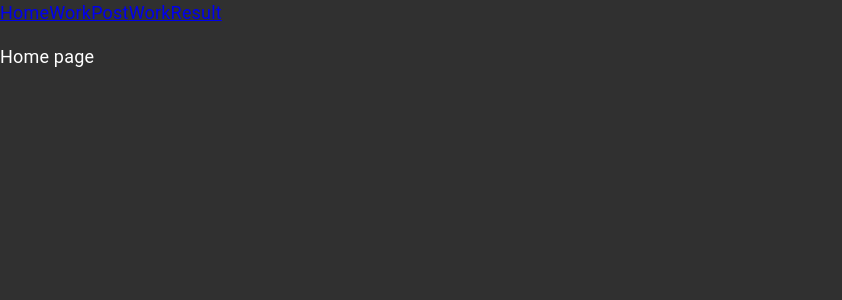
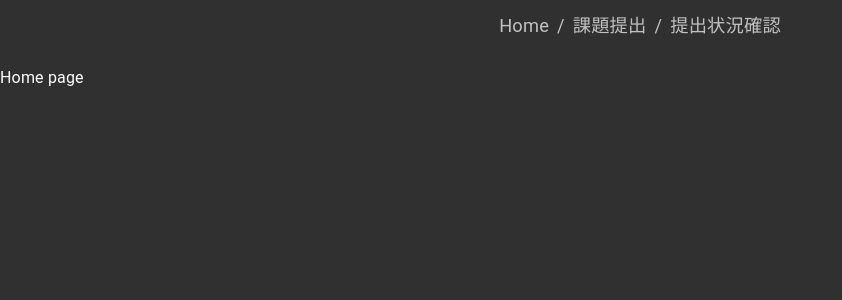
Before and after one commit to taroosg/work-management-app, a React (Create React App) app: page / in a window 1280 px wide. Shown: the top 300 px of the page, without its empty margins (0-842 px from the left). Built offline with nearby package versions, Linux system fonts and the light colour scheme; the HTML template or start-up script is replaced by a standard one.

Commit message:
update ui

```diff
--- a/src/App.tsx
+++ b/src/App.tsx
@@ -11,7 +11,7 @@ import { WorkResult } from './pages/WorkResult';
 
 const darkTheme = createMuiTheme({
   typography: {
-    fontSize: 18,
+    fontSize: 16,
   },
   palette: {
     type: 'dark',
--- /dev/null
+++ b/src/atoms/postResultAtom.ts
@@ -0,0 +1,6 @@
+import { atom } from 'jotai'
+import { WorkPost } from '../type/datatype'
+
+const workPostArray: WorkPost[] = [];
+
+export const postResultAtom = atom(workPostArray);
--- a/src/components/Nav.tsx
+++ b/src/components/Nav.tsx
@@ -1,12 +1,37 @@
 import React from 'react';
-import { Link } from 'react-router-dom'
+import { makeStyles, createStyles, Theme } from '@material-ui/core/styles';
+import { Breadcrumbs } from '@material-ui/core';
+import Link from '@material-ui/core/Link';
+import { useAtom } from 'jotai';
+import { themeAtom } from '../App'
+
+const useStyles = makeStyles((theme: Theme) =>
+  createStyles({
+    root: {
+      display: 'flex',
+      flexDirection: 'column',
+      alignItems: 'center',
+      lineHeight: '5ch'
+    },
+  })
+);
 
 export const Nav = () => {
+  const [theme] = useAtom(themeAtom)
+
+  const classes = useStyles(theme);
+
   return (
-    <>
-      <Link to="/">Home</Link>
-      <Link to="/WorkPost">WorkPost</Link>
-      <Link to="/WorkResult">WorkResult</Link>
-    </>
-  )
+    <Breadcrumbs aria-label="breadcrumb" className={classes.root}>
+      <Link color="inherit" href="/">
+        Home
+      </Link>
+      <Link color="inherit" href="/WorkPost" >
+        課題提出
+      </Link>
+      <Link color="inherit" href="/WorkResult" >
+        提出状況確認
+      </Link>
+    </Breadcrumbs>
+  );
 }
--- /dev/null
+++ b/src/components/WorkResultTable.tsx
@@ -0,0 +1,136 @@
+import React, { useEffect } from 'react';
+import { makeStyles, createStyles, Theme } from '@material-ui/core/styles';
+import Paper from '@material-ui/core/Paper';
+import Table from '@material-ui/core/Table';
+import TableBody from '@material-ui/core/TableBody';
+import TableCell from '@material-ui/core/TableCell';
+import TableContainer from '@material-ui/core/TableContainer';
+import TableHead from '@material-ui/core/TableHead';
+import TablePagination from '@material-ui/core/TablePagination';
+import TableRow from '@material-ui/core/TableRow';
+
+import axios from 'axios';
+import { useAtom } from 'jotai'
+import { classAtom } from '../atoms/classAtom';
+import { postResultAtom } from '../atoms/postResultAtom'
+import { SelectClassList } from '../components/SelectClassList';
+
+const useStyles = makeStyles((theme: Theme) =>
+  createStyles({
+    root: {
+      display: 'flex',
+      flexDirection: 'column',
+      alignItems: 'center',
+      // width: '80%',
+    },
+    container: {
+      maxHeight: 440,
+    },
+  })
+);
+
+export const WorkResultTable = () => {
+
+  const classes = useStyles();
+
+  const [classData] = useAtom(classAtom);
+  const [postResultData, setPostResultData] = useAtom(postResultAtom);
+
+  const getPostDataByClass = async (class_id: string) => {
+    const result = await axios.get(`${process.env.REACT_APP_SERVER_URI}/work-post/${class_id}`);
+    console.log(result.data)
+    if (class_id === '') return false;
+    setPostResultData(result.data);
+  }
+
+  useEffect(() => {
+    getPostDataByClass(classData.currentClassId);
+  }, [classData.currentClassId])
+
+  type Column = {
+    id: 'student_number' | 'work_number' | 'reviewEmoji' | 'work_url';
+    label: string;
+    minWidth?: number;
+    align?: 'right' | 'center';
+    format?: (value: number) => string;
+  }
+
+  const columns: Column[] = [
+    { id: 'student_number', label: '受講No.', align: 'right', minWidth: 10 },
+    { id: 'work_number', label: '課題No.', align: 'right', minWidth: 10 },
+    { id: 'reviewEmoji', label: 'レビュー', align: 'center', minWidth: 10 },
+    { id: 'work_url', label: 'URL', align: 'center', minWidth: 10 },
+    // { id: 'comment', label: 'comment', minWidth: 10 },
+  ];
+
+  type Data = {
+    student_number: number;
+    work_number: number;
+    reviewEmoji: string;
+    work_url: string;
+    // comment: string;
+  }
+
+  const createData = (
+    student_number: number,
+    work_number: number,
+    review: boolean,
+    work_url: string,
+  ): Data => {
+    const reviewEmoji = !review ? '' : '✅';
+    return { student_number, work_number, reviewEmoji, work_url };
+  }
+
+  const rows = postResultData.map(x => createData(x.student_id.student_number, x.work_number, x.review, x.work_url));
+
+  return (
+    <>
+      <SelectClassList />
+      {
+        classData.currentClassId === ''
+          ? ''
+          : <Paper className={classes.root}>
+            <TableContainer className={classes.container}>
+              <Table stickyHeader aria-label="sticky table">
+                <TableHead>
+                  <TableRow>
+                    {columns.map((column) => (
+                      <TableCell
+                        key={column.id}
+                        align={column.align}
+                        style={{ minWidth: column.minWidth }}
+                      >
+                        {column.label}
+                      </TableCell>
+                    ))}
+                  </TableRow>
+                </TableHead>
+                <TableBody>
+                  {rows.map((row, i) => {
+                    return (
+                      <TableRow hover role="checkbox" tabIndex={-1} key={i}>
+                        {columns.map((column) => {
+                          const value = row[column.id];
+                          return (
+                            <TableCell key={column.id} align={column.align}>
+                              {
+                                column.id !== 'work_url'
+                                  ? value
+                                  : typeof value !== 'string'
+                                    ? ''
+                                    : <a href={value} target="_blank" rel="noreferrer">⭐</a>
+                              }
+                            </TableCell>
+                          );
+                        })}
+                      </TableRow>
+                    );
+                  })}
+                </TableBody>
+              </Table>
+            </TableContainer>
+          </Paper>
+      }
+    </>
+  )
+}
--- a/src/index.css
+++ b/src/index.css
@@ -1,13 +1,17 @@
 body {
   margin: 0;
-  font-family: -apple-system, BlinkMacSystemFont, 'Segoe UI', 'Roboto', 'Oxygen',
-    'Ubuntu', 'Cantarell', 'Fira Sans', 'Droid Sans', 'Helvetica Neue',
+  font-family: -apple-system, BlinkMacSystemFont, "Segoe UI", "Roboto", "Oxygen",
+    "Ubuntu", "Cantarell", "Fira Sans", "Droid Sans", "Helvetica Neue",
     sans-serif;
   -webkit-font-smoothing: antialiased;
   -moz-osx-font-smoothing: grayscale;
 }
 
 code {
-  font-family: source-code-pro, Menlo, Monaco, Consolas, 'Courier New',
+  font-family: source-code-pro, Menlo, Monaco, Consolas, "Courier New",
     monospace;
 }
+
+a {
+  text-decoration: none;
+}
--- a/src/pages/WorkPost.tsx
+++ b/src/pages/WorkPost.tsx
@@ -1,6 +1,4 @@
 import React from 'react';
-import { workPostAtom } from '../atoms/workPostAtom'
-import { useAtom } from 'jotai'
 import { SelectClassList } from '../components/SelectClassList';
 import { SelectStudentList } from '../components/SelectStudentList';
 import { SelectWorkList } from '../components/SelectWorkList';
@@ -10,8 +8,6 @@ import { InputComment } from '../components/InputComment';
 import { SubmitButton } from '../components/SubmitButton';
 
 export const WorkPost = () => {
-
-  const [workPost] = useAtom(workPostAtom)
 
   return (
     <>
--- a/src/pages/WorkResult.tsx
+++ b/src/pages/WorkResult.tsx
@@ -1,19 +1,30 @@
 import React, { useEffect } from 'react';
 import axios from 'axios';
+import { useAtom } from 'jotai'
+import { classAtom } from '../atoms/classAtom';
+import { postResultAtom } from '../atoms/postResultAtom'
+import { SelectClassList } from '../components/SelectClassList';
+import { WorkResultTable } from '../components/WorkResultTable';
 
 export const WorkResult = () => {
-  const getPostData = async () => {
-    const result = await axios.get(`${process.env.REACT_APP_SERVER_URI}/work-post`);
-    console.log(result.data)
-  }
 
-  useEffect(() => {
-    getPostData();
-  }, [])
+  // const [classData] = useAtom(classAtom);
+  // const [postResultData, setPostResultData] = useAtom(postResultAtom);
+
+  // const getPostDataByClass = async (class_id: string) => {
+  //   const result = await axios.get(`${process.env.REACT_APP_SERVER_URI}/work-post/${class_id}`);
+  //   console.log(result.data)
+  //   setPostResultData(result.data);
+  // }
+
+  // useEffect(() => {
+  //   getPostDataByClass(classData.currentClassId);
+  // }, [classData.currentClassId])
 
   return (
     <>
       <p>workResult page</p>
+      <WorkResultTable />
     </>
   )
 }
```
Also changed, not shown: src/type/datatype.ts (+23 -0 lines).
